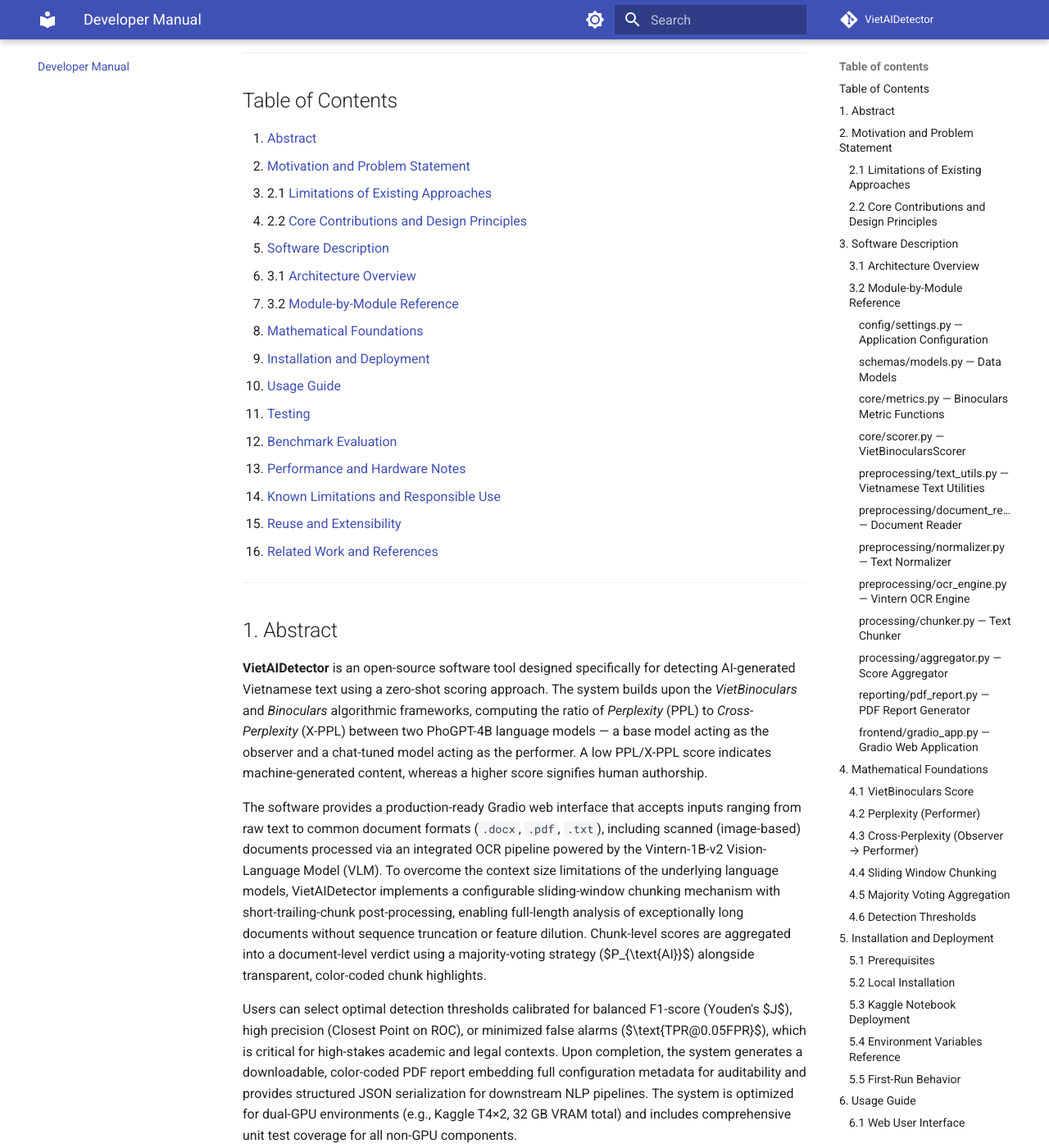
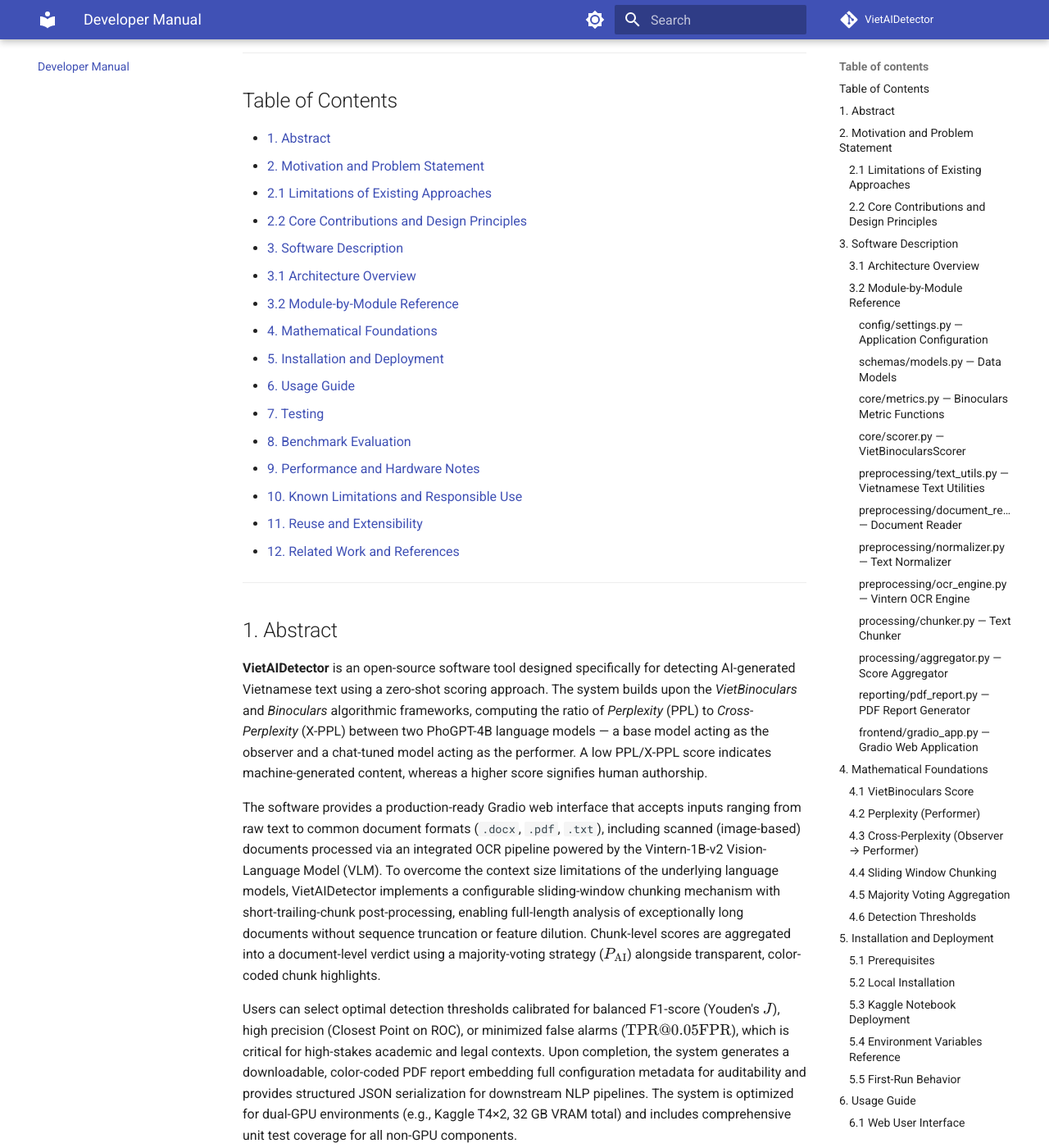
Before and after one commit to trieuntu/VietAIDetector, an MkDocs documentation site: the page built from docs/DEVELOPER_MANUAL.md, in a window 1280 px wide and 1400 px high, scrolled down 291 px. Shown: the whole window at 82% size. Built offline with MkDocs 1.6.1 and Material for MkDocs 9.7.7, drawn with Linux system fonts in a browser that asks for light colours; comment, search, counter and statistics services are not loaded; some of the changed text lies outside the part shown.

Commit message:
Fix LaTeX rendering and TOC numbering on MkDocs site

```diff
--- a/docs/DEVELOPER_MANUAL.md
+++ b/docs/DEVELOPER_MANUAL.md
@@ -9,22 +9,22 @@
 
 ## Table of Contents
 
-1. [Abstract](#1-abstract)
-2. [Motivation and Problem Statement](#2-motivation-and-problem-statement)
-   - 2.1 [Limitations of Existing Approaches](#21-limitations-of-existing-approaches)
-   - 2.2 [Core Contributions and Design Principles](#22-core-contributions-and-design-principles)
-3. [Software Description](#3-software-description)
-   - 3.1 [Architecture Overview](#31-architecture-overview)
-   - 3.2 [Module-by-Module Reference](#32-module-by-module-reference)
-4. [Mathematical Foundations](#4-mathematical-foundations)
-5. [Installation and Deployment](#5-installation-and-deployment)
-6. [Usage Guide](#6-usage-guide)
-7. [Testing](#7-testing)
-8. [Benchmark Evaluation](#8-benchmark-evaluation)
-9. [Performance and Hardware Notes](#9-performance-and-hardware-notes)
-10. [Known Limitations and Responsible Use](#10-known-limitations-and-responsible-use)
-11. [Reuse and Extensibility](#11-reuse-and-extensibility)
-12. [Related Work and References](#12-related-work-and-references)
+- [1. Abstract](#1-abstract)
+- [2. Motivation and Problem Statement](#2-motivation-and-problem-statement)
+  - [2.1 Limitations of Existing Approaches](#21-limitations-of-existing-approaches)
+  - [2.2 Core Contributions and Design Principles](#22-core-contributions-and-design-principles)
+- [3. Software Description](#3-software-description)
+  - [3.1 Architecture Overview](#31-architecture-overview)
+  - [3.2 Module-by-Module Reference](#32-module-by-module-reference)
+- [4. Mathematical Foundations](#4-mathematical-foundations)
+- [5. Installation and Deployment](#5-installation-and-deployment)
+- [6. Usage Guide](#6-usage-guide)
+- [7. Testing](#7-testing)
+- [8. Benchmark Evaluation](#8-benchmark-evaluation)
+- [9. Performance and Hardware Notes](#9-performance-and-hardware-notes)
+- [10. Known Limitations and Responsible Use](#10-known-limitations-and-responsible-use)
+- [11. Reuse and Extensibility](#11-reuse-and-extensibility)
+- [12. Related Work and References](#12-related-work-and-references)
 
 ---
 
--- /dev/null
+++ b/docs/javascripts/mathjax.js
@@ -0,0 +1,19 @@
+window.MathJax = {
+  tex: {
+    inlineMath: [["\\(", "\\)"], ["$", "$"]],
+    displayMath: [["\\[", "\\]"], ["$$", "$$"]],
+    processEscapes: true,
+    processEnvironments: true
+  },
+  options: {
+    ignoreHtmlClass: ".*|",
+    processHtmlClass: "arithmatex"
+  }
+};
+
+document$.subscribe(() => {
+  MathJax.startup.output.clearCache();
+  MathJax.typesetClear();
+  MathJax.texReset();
+  MathJax.typesetPromise();
+});
--- a/mkdocs.yml
+++ b/mkdocs.yml
@@ -47,6 +47,12 @@
   - pymdownx.details
   - pymdownx.tasklist:
       custom_checkbox: true
+  - pymdownx.arithmatex:
+      generic: true
+
+extra_javascript:
+  - javascripts/mathjax.js
+  - https://unpkg.com/mathjax@3/es5/tex-mml-chtml.js
 
 nav:
   - Home: index.md
```
